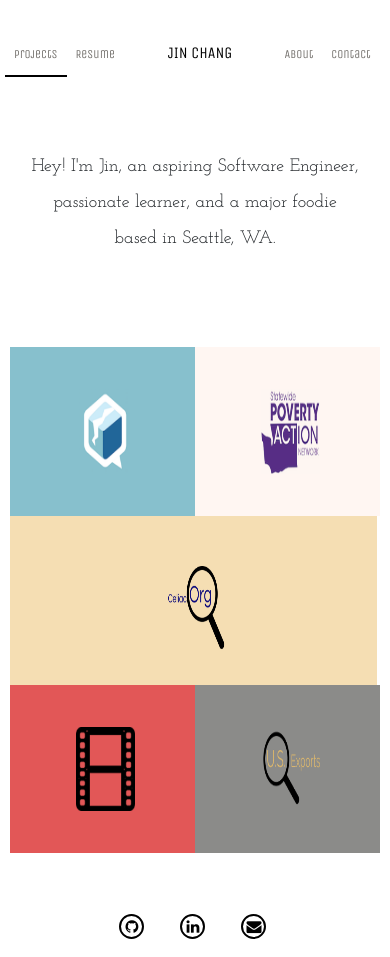
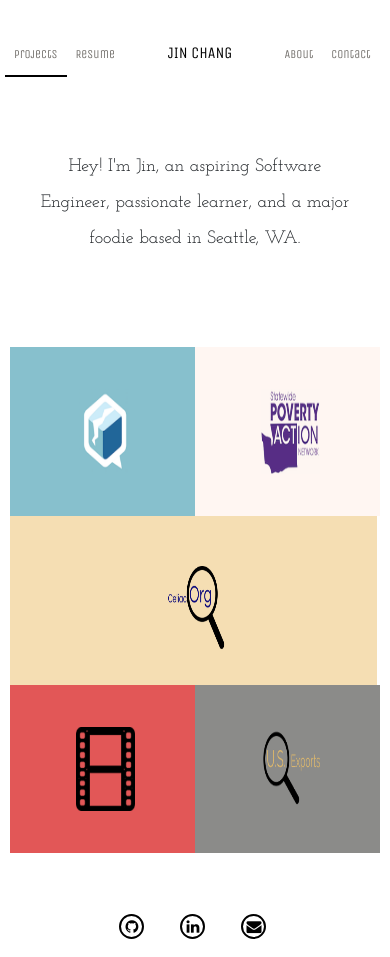
Before and after one commit to jinc132/jinschang-Portfolio, a React (Create React App) app: page / in a window 390 px wide. Built offline with nearby package versions, Linux system fonts and the light colour scheme.

Commit message:
edit width of intro on mobile responsive

```diff
--- a/src/css/home.css
+++ b/src/css/home.css
@@ -129,7 +129,7 @@
 @media (max-width: 1100px) {
     .intro {
         padding-top: 3em;
-        width: 85%;
+        width: 80%;
     }
 
     .proj-image {
```
